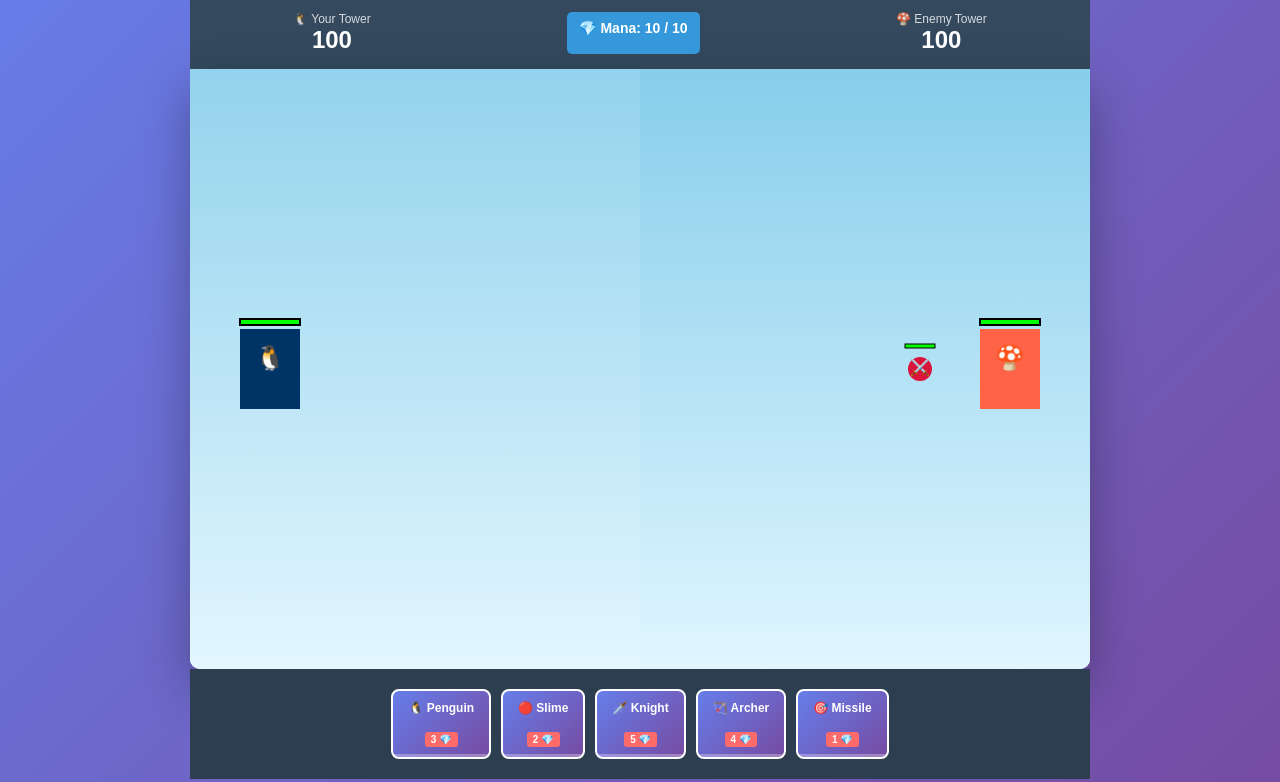
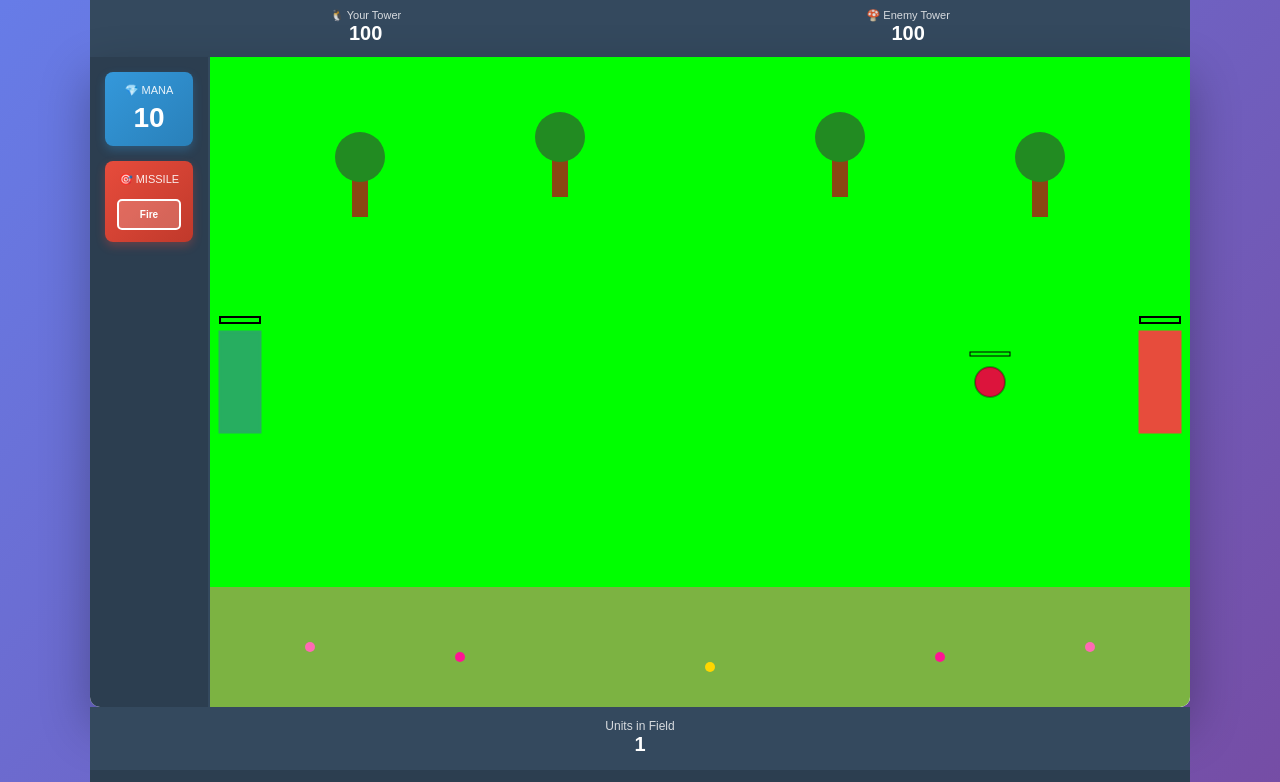
Before and after one commit to vothanhhauvietnam-web/tower-defense-game, a plain HTML site: page index.html in a window 1280 px wide. Shown: the part 81-863 px from the top of the page. Drawn offline with Linux system fonts and the light colour scheme.

Commit message:
Update game with improved graphics, colored circles for units, better UI layout

```diff
--- a/index.html
+++ b/index.html
@@ -23,7 +23,7 @@
 
         .game-wrapper {
             width: 100%;
-            max-width: 900px;
+            max-width: 1100px;
         }
 
         .game-header {
@@ -51,36 +51,109 @@
             border-radius: 0 0 10px 10px;
             overflow: hidden;
             box-shadow: 0 20px 50px rgba(0, 0, 0, 0.3);
+            display: flex;
+            min-height: 650px;
+        }
+
+        .left-panel {
+            width: 120px;
+            background: #2c3e50;
+            padding: 15px;
+            display: flex;
+            flex-direction: column;
+            gap: 15px;
+            border-right: 2px solid #34495e;
+        }
+
+        .mana-section {
+            background: linear-gradient(135deg, #3498db 0%, #2980b9 100%);
+            color: white;
+            padding: 12px;
+            border-radius: 8px;
+            text-align: center;
+            box-shadow: 0 4px 10px rgba(52, 152, 219, 0.3);
+        }
+
+        .mana-label {
+            font-size: 11px;
+            opacity: 0.9;
+            margin-bottom: 5px;
+        }
+
+        .mana-value {
+            font-size: 28px;
+            font-weight: bold;
+        }
+
+        .missile-section {
+            background: linear-gradient(135deg, #e74c3c 0%, #c0392b 100%);
+            color: white;
+            padding: 12px;
+            border-radius: 8px;
+            text-align: center;
+            box-shadow: 0 4px 10px rgba(231, 76, 60, 0.3);
+        }
+
+        .missile-btn {
+            width: 100%;
+            padding: 8px;
+            background: rgba(255, 255, 255, 0.2);
+            color: white;
+            border: 2px solid white;
+            border-radius: 5px;
+            cursor: pointer;
+            font-weight: bold;
+            font-size: 10px;
+            transition: all 0.3s;
+            margin-top: 8px;
+        }
+
+        .missile-btn:hover {
+            background: white;
+            color: #e74c3c;
+            transform: scale(1.05);
+        }
+
+        .missile-btn:disabled {
+            opacity: 0.5;
+            cursor: not-allowed;
+        }
+
+        .game-area {
+            flex: 1;
+            background: linear-gradient(180deg, #87CEEB 0%, #E0F6FF 100%);
+            position: relative;
+            overflow: hidden;
         }
 
         canvas {
             display: block;
-            background: linear-gradient(180deg, #87CEEB 0%, #E0F6FF 100%);
             width: 100%;
-            height: 600px;
+            height: 100%;
         }
 
         .game-footer {
             background: #2c3e50;
-            padding: 20px;
+            padding: 15px;
             display: flex;
-            gap: 10px;
+            gap: 8px;
             justify-content: center;
             flex-wrap: wrap;
+            border-top: 2px solid #34495e;
         }
 
         .card {
             background: linear-gradient(135deg, #667eea 0%, #764ba2 100%);
             border: 2px solid white;
             border-radius: 8px;
-            padding: 10px 15px;
+            padding: 8px 12px;
             color: white;
             cursor: pointer;
             font-weight: bold;
-            font-size: 12px;
+            font-size: 11px;
             text-align: center;
             transition: all 0.3s;
-            min-width: 80px;
+            min-width: 75px;
             position: relative;
             overflow: hidden;
         }
@@ -95,44 +168,28 @@
             cursor: not-allowed;
         }
 
-        .card-cooldown {
-            position: absolute;
-            bottom: 0;
-            left: 0;
-            width: 100%;
-            height: 3px;
-            background: rgba(255, 255, 255, 0.3);
-        }
-
-        .card-cooldown-bar {
-            height: 100%;
-            background: #FFD700;
-            width: 0%;
-            transition: width 0.1s linear;
-        }
-
         .card-name {
             display: block;
-            font-size: 12px;
-            margin-bottom: 3px;
+            font-size: 11px;
+            margin-bottom: 2px;
         }
 
         .card-cost {
             display: inline-block;
             background: #FF6B6B;
-            padding: 2px 6px;
+            padding: 2px 5px;
             border-radius: 3px;
-            font-size: 10px;
+            font-size: 9px;
             font-weight: bold;
         }
 
         .stats-panel {
             background: #34495e;
             color: white;
-            padding: 15px;
+            padding: 12px 15px;
             display: flex;
             justify-content: space-around;
-            gap: 20px;
+            gap: 15px;
         }
 
         .stat {
@@ -140,12 +197,12 @@
         }
 
         .stat-label {
-            font-size: 12px;
+            font-size: 11px;
             opacity: 0.8;
         }
 
         .stat-value {
-            font-size: 24px;
+            font-size: 20px;
             font-weight: bold;
         }
 
@@ -207,15 +264,6 @@
             transform: translateY(-2px);
             box-shadow: 0 8px 15px rgba(102, 126, 234, 0.4);
         }
-
-        .mana-indicator {
-            background: #3498db;
-            color: white;
-            padding: 8px 12px;
-            border-radius: 5px;
-            font-weight: bold;
-            font-size: 14px;
-        }
     </style>
 </head>
 <body>
@@ -230,9 +278,6 @@
                 <div class="stat-label">🐧 Your Tower</div>
                 <div class="stat-value" id="playerHP">100</div>
             </div>
-            <div class="stat mana-indicator" id="manaDisplay">
-                💎 Mana: 10 / 10
-            </div>
             <div class="stat">
                 <div class="stat-label">🍄 Enemy Tower</div>
                 <div class="stat-value" id="enemyHP">100</div>
@@ -240,7 +285,27 @@
         </div>
 
         <div class="game-container">
-            <canvas id="gameCanvas" width="900" height="600"></canvas>
+            <div class="left-panel">
+                <div class="mana-section">
+                    <div class="mana-label">💎 MANA</div>
+                    <div class="mana-value" id="manaValue">10</div>
+                </div>
+                <div class="missile-section">
+                    <div class="mana-label">🎯 MISSILE</div>
+                    <button class="missile-btn" id="missileBtn" onclick="spawnPlayerUnit(5)">Fire</button>
+                </div>
+            </div>
+
+            <div class="game-area">
+                <canvas id="gameCanvas"></canvas>
+            </div>
+        </div>
+
+        <div class="stats-panel" style="justify-content: center; gap: 30px;">
+            <div style="text-align: center;">
+                <div style="font-size: 12px; opacity: 0.8;">Units in Field</div>
+                <div style="font-size: 20px; font-weight: bold;" id="unitCount">0</div>
+            </div>
         </div>
 
         <div class="game-footer" id="cardContainer">
@@ -260,6 +325,10 @@
         const canvas = document.getElementById('gameCanvas');
         const ctx = canvas.getContext('2d');
 
+        // Set canvas size
+        canvas.width = canvas.offsetWidth;
+        canvas.height = canvas.offsetHeight;
+
         // Game Variables
         let game = {
             playerHP: 100,
@@ -277,7 +346,7 @@
         let projectiles = [];
         let manaRegenTimer = 0;
 
-        // Unit Types
+        // Unit Types with colors
         const unitTypes = {
             1: {
                 name: '🐧 Penguin',
@@ -287,8 +356,7 @@
                 speed: 2,
                 range: 0,
                 attackSpeed: 1,
-                color: '#003366',
-                emoji: '🐧'
+                color: '#003366'
             },
             2: {
                 name: '🔴 Slime',
@@ -298,8 +366,7 @@
                 speed: 1.5,
                 range: 0,
                 attackSpeed: 1,
-                color: '#FF6347',
-                emoji: '🔴'
+                color: '#3498db'
             },
             3: {
                 name: '🗡️ Knight',
@@ -309,8 +376,7 @@
                 speed: 1.5,
                 range: 0,
                 attackSpeed: 1.2,
-                color: '#FFD700',
-                emoji: '🗡️'
+                color: '#FFD700'
             },
             4: {
                 name: '🏹 Archer',
@@ -320,8 +386,7 @@
                 speed: 2,
                 range: 150,
                 attackSpeed: 1.5,
-                color: '#228B22',
-                emoji: '🏹'
+                color: '#228B22'
             },
             5: {
                 name: '🎯 Missile',
@@ -332,12 +397,11 @@
                 range: 0,
                 attackSpeed: 0,
                 color: '#FF0000',
-                emoji: '🎯',
                 special: 'missile'
             }
         };
 
-        // Enemy Unit Types (Simpler AI)
+        // Enemy Unit Types
         const enemyUnitTypes = {
             1: {
                 name: '⚔️ Warrior',
@@ -346,8 +410,7 @@
                 speed: 2,
                 range: 0,
                 attackSpeed: 1,
-                color: '#DC143C',
-                emoji: '⚔️'
+                color: '#DC143C'
             },
             2: {
                 name: '👹 Orc',
@@ -356,31 +419,76 @@
                 speed: 1.2,
                 range: 0,
                 attackSpeed: 1.2,
-                color: '#2F4F4F',
-                emoji: '👹'
+                color: '#8B0000'
             }
         };
 
         // Towers
         const playerTower = {
-            x: 80,
-            y: 300,
+            x: 30,
+            y: canvas.height / 2,
             hp: 100,
             maxHP: 100,
-            width: 60,
-            height: 80,
-            color: '#003366'
+            width: 40,
+            height: 100,
+            color: '#27ae60'
         };
 
         const enemyTower = {
-            x: 820,
-            y: 300,
+            x: canvas.width - 30,
+            y: canvas.height / 2,
             hp: 100,
             maxHP: 100,
-            width: 60,
-            height: 80,
-            color: '#FF6347'
+            width: 40,
+            height: 100,
+            color: '#e74c3c'
         };
+
+        // Draw background with grass and decorations
+        function drawBackground() {
+            // Sky
+            ctx.fillStyle = 'linear-gradient(180deg, #87CEEB 0%, #E0F6FF 100%)';
+            ctx.fillRect(0, 0, canvas.width, canvas.height);
+
+            // Grass
+            ctx.fillStyle = '#7cb342';
+            ctx.fillRect(0, canvas.height - 120, canvas.width, 120);
+
+            // Draw trees
+            const treePositions = [
+                { x: 150, y: 100 },
+                { x: 350, y: 80 },
+                { x: canvas.width - 150, y: 100 },
+                { x: canvas.width - 350, y: 80 }
+            ];
+
+            treePositions.forEach(pos => {
+                // Trunk
+                ctx.fillStyle = '#8B4513';
+                ctx.fillRect(pos.x - 8, pos.y + 20, 16, 40);
+                // Crown
+                ctx.fillStyle = '#228B22';
+                ctx.beginPath();
+                ctx.arc(pos.x, pos.y, 25, 0, Math.PI * 2);
+                ctx.fill();
+            });
+
+            // Draw flowers
+            const flowers = [
+                { x: 100, y: canvas.height - 60, color: '#FF69B4' },
+                { x: 250, y: canvas.height - 50, color: '#FF1493' },
+                { x: canvas.width - 100, y: canvas.height - 60, color: '#FF69B4' },
+                { x: canvas.width - 250, y: canvas.height - 50, color: '#FF1493' },
+                { x: 500, y: canvas.height - 40, color: '#FFD700' }
+            ];
+
+            flowers.forEach(flower => {
+                ctx.fillStyle = flower.color;
+                ctx.beginPath();
+                ctx.arc(flower.x, flower.y, 5, 0, Math.PI * 2);
+                ctx.fill();
+            });
+        }
 
         // Unit Class
         class Unit {
@@ -413,7 +521,6 @@
                     return closest;
                 }
 
-                // Target tower if no units
                 const towerDist = Math.hypot(this.targetTower.x - this.x, this.targetTower.y - this.y);
                 if (towerDist < 300) {
                     return this.targetTower;
@@ -425,7 +532,6 @@
             update() {
                 this.attackCooldown--;
 
-                // Find target
                 if (!this.target || this.target.hp <= 0) {
                     this.target = this.findTarget();
                 }
@@ -434,14 +540,12 @@
                     const dist = Math.hypot(this.target.x - this.x, this.target.y - this.y);
 
                     if (this.type.range > 0) {
-                        // Ranged unit
                         if (dist < this.type.range) {
                             this.attack();
                         } else {
                             this.moveTo(this.target.x, this.target.y);
                         }
                     } else {
-                        // Melee unit
                         if (dist > 20) {
                             this.moveTo(this.target.x, this.target.y);
                         } else {
@@ -449,7 +553,6 @@
                         }
                     }
                 } else {
-                    // Move to tower
                     this.moveTo(this.targetTower.x, this.targetTower.y);
                 }
             }
@@ -469,7 +572,6 @@
                 if (this.attackCooldown > 0) return;
 
                 if (this.type.range > 0) {
-                    // Ranged attack
                     projectiles.push({
                         x: this.x,
                         y: this.y,
@@ -479,11 +581,9 @@
                         attacker: this
                     });
                 } else {
-                    // Melee attack
                     if (this.target.hp !== undefined) {
                         this.target.hp -= this.type.damage;
                     } else {
-                        // Attacking tower
                         if (this.isPlayer) {
                             game.enemyHP -= this.type.damage;
                         } else {
@@ -496,58 +596,99 @@
             }
 
             draw() {
-                // Draw unit
+                // Draw colored circle
                 ctx.fillStyle = this.type.color;
                 ctx.beginPath();
-                ctx.arc(this.x, this.y, 12, 0, Math.PI * 2);
+                ctx.arc(this.x, this.y, 15, 0, Math.PI * 2);
                 ctx.fill();
 
-                // Draw emoji
-                ctx.font = 'bold 16px Arial';
-                ctx.textAlign = 'center';
-                ctx.textBaseline = 'middle';
-                ctx.fillText(this.type.emoji, this.x, this.y);
+                // Border
+                ctx.strokeStyle = 'rgba(0, 0, 0, 0.3)';
+                ctx.lineWidth = 2;
+                ctx.stroke();
 
-                // Draw HP bar
+                // HP bar
                 ctx.fillStyle = '#00FF00';
-                ctx.fillRect(this.x - 15, this.y - 25, (this.hp / this.maxHP) * 30, 4);
+                ctx.fillRect(this.x - 20, this.y - 30, (this.hp / this.maxHP) * 40, 4);
                 ctx.strokeStyle = '#000';
                 ctx.lineWidth = 1;
-                ctx.strokeRect(this.x - 15, this.y - 25, 30, 4);
+                ctx.strokeRect(this.x - 20, this.y - 30, 40, 4);
             }
         }
 
         // Draw Towers
         function drawTowers() {
-            // Player Tower
+            // Player Tower (Green)
             ctx.fillStyle = playerTower.color;
-            ctx.fillRect(playerTower.x - 30, playerTower.y - 40, 60, 80);
-            ctx.font = 'bold 24px Arial';
-            ctx.textAlign = 'center';
-            ctx.textBaseline = 'middle';
-            ctx.fillText('🐧', playerTower.x, playerTower.y - 10);
+            ctx.fillRect(
+                playerTower.x - playerTower.width / 2,
+                playerTower.y - playerTower.height / 2,
+                playerTower.width,
+                playerTower.height
+            );
 
-            // Tower HP bar
+            // Tower border
+            ctx.strokeStyle = '#27ae60';
+            ctx.lineWidth = 3;
+            ctx.strokeRect(
+                playerTower.x - playerTower.width / 2,
+                playerTower.y - playerTower.height / 2,
+                playerTower.width,
+                playerTower.height
+            );
+
+            // Player Tower HP bar
             ctx.fillStyle = '#00FF00';
-            ctx.fillRect(playerTower.x - 30, playerTower.y - 50, (game.playerHP / 100) * 60, 6);
+            ctx.fillRect(
+                playerTower.x - playerTower.width / 2,
+                playerTower.y - playerTower.height / 2 - 15,
+                (game.playerHP / 100) * playerTower.width,
+                6
+            );
             ctx.strokeStyle = '#000';
             ctx.lineWidth = 2;
-            ctx.strokeRect(playerTower.x - 30, playerTower.y - 50, 60, 6);
+            ctx.strokeRect(
+                playerTower.x - playerTower.width / 2,
+                playerTower.y - playerTower.height / 2 - 15,
+                playerTower.width,
+                6
+            );
 
-            // Enemy Tower
+            // Enemy Tower (Red)
             ctx.fillStyle = enemyTower.color;
-            ctx.fillRect(enemyTower.x - 30, enemyTower.y - 40, 60, 80);
-            ctx.font = 'bold 24px Arial';
-            ctx.textAlign = 'center';
-            ctx.textBaseline = 'middle';
-            ctx.fillText('🍄', enemyTower.x, enemyTower.y - 10);
+            ctx.fillRect(
+                enemyTower.x - enemyTower.width / 2,
+                enemyTower.y - enemyTower.height / 2,
+                enemyTower.width,
+                enemyTower.height
+            );
 
-            // Tower HP bar
+            // Tower border
+            ctx.strokeStyle = '#e74c3c';
+            ctx.lineWidth = 3;
+            ctx.strokeRect(
+                enemyTower.x - enemyTower.width / 2,
+                enemyTower.y - enemyTower.height / 2,
+                enemyTower.width,
+                enemyTower.height
+            );
+
+            // Enemy Tower HP bar
             ctx.fillStyle = '#00FF00';
-            ctx.fillRect(enemyTower.x - 30, enemyTower.y - 50, (game.enemyHP / 100) * 60, 6);
+            ctx.fillRect(
+                enemyTower.x - enemyTower.width / 2,
+                enemyTower.y - enemyTower.height / 2 - 15,
+                (game.enemyHP / 100) * enemyTower.width,
+                6
+            );
             ctx.strokeStyle = '#000';
             ctx.lineWidth = 2;
-            ctx.strokeRect(enemyTower.x - 30, enemyTower.y - 50, 60, 6);
+            ctx.strokeRect(
+                enemyTower.x - enemyTower.width / 2,
+                enemyTower.y - enemyTower.height / 2 - 15,
+                enemyTower.width,
+                6
+            );
         }
 
         // Spawn Enemy Units
@@ -555,7 +696,7 @@
             if (game.gameOver) return;
             if (Math.random() < 0.6) {
                 const type = Math.random() < 0.6 ? enemyUnitTypes[1] : enemyUnitTypes[2];
-                enemyUnits.push(new Unit(850, 300, type, false));
+                enemyUnits.push(new Unit(canvas.width - 80, canvas.height / 2, type, false));
             }
         }
 
@@ -563,8 +704,12 @@
         function updateStats() {
             document.getElementById('playerHP').textContent = Math.max(0, game.playerHP);
             document.getElementById('enemyHP').textContent = Math.max(0, game.enemyHP);
-            document.getElementById('manaDisplay').textContent = `💎 Mana: ${game.playerMana} / ${game.maxMana}`;
+            document.getElementById('manaValue').textContent = game.playerMana;
             document.getElementById('timer').textContent = Math.max(0, game.timeLeft);
+            document.getElementById('unitCount').textContent = playerUnits.length + enemyUnits.length;
+
+            const missileBtn = document.getElementById('missileBtn');
+            missileBtn.disabled = game.playerMana < 1 || game.gameOver;
         }
 
         // Create Cards
@@ -572,12 +717,12 @@
             const container = document.getElementById('cardContainer');
             container.innerHTML = '';
 
-            for (let i = 1; i <= 5; i++) {
+            for (let i = 1; i <= 4; i++) {
                 const unit = unitTypes[i];
                 const btn = document.createElement('button');
                 btn.className = 'card';
                 btn.id = `card-${i}`;
-                btn.innerHTML = `<span class="card-name">${unit.name}</span><br><span class="card-cost">${unit.cost} 💎</span><div class="card-cooldown"><div class="card-cooldown-bar"></div></div>`;
+                btn.innerHTML = `<span class="card-name">${unit.name}</span><br><span class="card-cost">${unit.cost}</span>`;
                 btn.onclick = () => spawnPlayerUnit(i);
                 container.appendChild(btn);
             }
@@ -588,7 +733,7 @@
             const unit = unitTypes[cardId];
             if (game.playerMana >= unit.cost && !game.gameOver) {
                 game.playerMana -= unit.cost;
-                playerUnits.push(new Unit(100, 300, unit, true));
+                playerUnits.push(new Unit(80, canvas.height / 2, unit, true));
                 updateStats();
             }
         }
@@ -600,8 +745,7 @@
             ctx.clearRect(0, 0, canvas.width, canvas.height);
 
             // Draw background
-            ctx.fillStyle = 'rgba(255, 255, 255, 0.1)';
-            ctx.fillRect(0, 0, canvas.width / 2, canvas.height);
+            drawBackground();
 
             // Draw towers
             drawTowers();
@@ -638,10 +782,14 @@
                     proj.x += Math.cos(angle) * proj.speed;
                     proj.y += Math.sin(angle) * proj.speed;
 
+                    // Draw projectile
                     ctx.fillStyle = '#FFD700';
                     ctx.beginPath();
-                    ctx.arc(proj.x, proj.y, 4, 0, Math.PI * 2);
+                    ctx.arc(proj.x, proj.y, 5, 0, Math.PI * 2);
                     ctx.fill();
+                    ctx.strokeStyle = '#FFA500';
+                    ctx.lineWidth = 2;
+                    ctx.stroke();
                 }
             });
 
@@ -683,7 +831,7 @@
             stats.innerHTML = `
                 <p>Your Tower HP: ${Math.max(0, game.playerHP)}</p>
                 <p>Enemy Tower HP: ${Math.max(0, game.enemyHP)}</p>
-                <p>Units Defeated: ${playerUnits.length + enemyUnits.length}</p>
+                <p>Time Survived: ${180 - game.timeLeft}s</p>
             `;
 
             modal.classList.add('show');
@@ -706,6 +854,15 @@
             }
         }, 2000);
 
+        // Handle window resize
+        window.addEventListener('resize', () => {
+            canvas.width = canvas.offsetWidth;
+            canvas.height = canvas.offsetHeight;
+            playerTower.y = canvas.height / 2;
+            enemyTower.x = canvas.width - 30;
+            enemyTower.y = canvas.height / 2;
+        });
+
         // Initialize
         createCards();
         updateStats();
```
